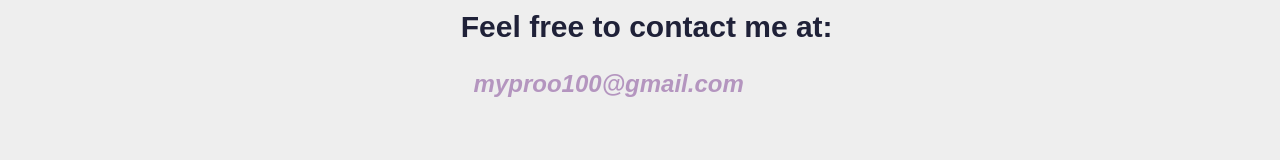
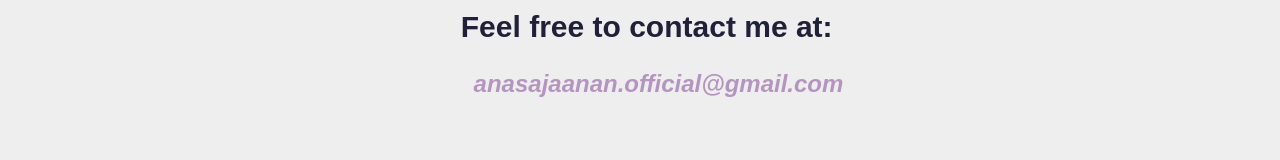
Before and after one commit to Jalal-Amourgha/CV-web-site-HTML-CSS-only, a plain HTML site: page index.html in a window 1280 px wide. Shown: the part 3420-3580 px from the top of the page. Drawn offline with Linux system fonts and the light colour scheme.

Commit message:
new email

```diff
--- a/index.html
+++ b/index.html
@@ -82,7 +82,7 @@
     <div class="social">
         <h1 class="title-contact">Contact</h1>
         <h3 class="social-one">Feel free to contact me at:</h3>
-        <h2 class="social-two"><i>myproo100@gmail.com</i></h2>
+        <h2 class="social-two"><i>anasajaanan.official@gmail.com</i></h2>
         <div class="icons">
             <a href="https://web.facebook.com/amour.gha12/" target="_blank" ><img class="facebook-icon"  src="images/facebook.png" alt="Facebook" style="height: 25px; width: 25px; z-index: 2;"></a>
             <a href="https://www.instagram.com/amr___jalal/" target="_blank"><img class="instagram-icon" src="images/instagram.png" alt="Instagram" style="height: 25px; width: 25px; z-index: 2;"></a>
```
